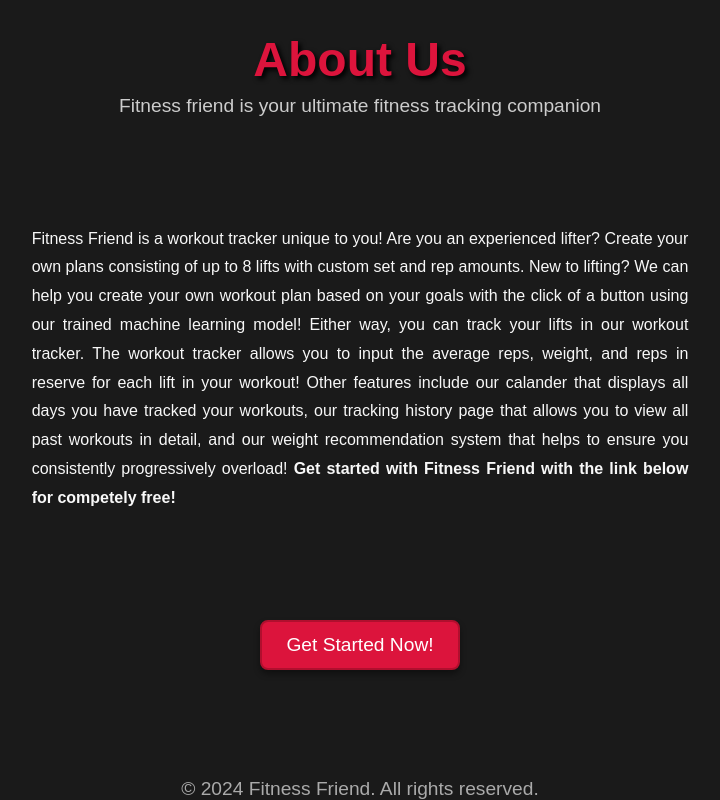
After one commit to Cxdyr/Fitness-Tracker, a Flask app: template frontend/templates/aboutus.html in a window 1280 px wide. The commit adds this page. Shown: the whole page, without its empty margins (280-1000 px from the left). Run offline with Flask 3, Linux system fonts and the light colour scheme; the template is opened without the code that fills it, so the values that code supplies are empty.

Commit message:
Front-end fixes including adding an aboutme.html, styling, errors in html

```diff
--- a/backend/app.py
+++ b/backend/app.py
@@ -3,8 +3,6 @@ from flask_bcrypt import Bcrypt
 from flask import Flask, jsonify, request
 import sys
 import os
-
-from numpy import extract
 from sqlalchemy import func
 sys.path.append(os.path.abspath(os.path.join(os.path.dirname(__file__), '..')))
 from config import Config
@@ -34,7 +32,7 @@ def populate_lifts():
         {"name": "Deadlift"},
         {"name": "Sumo Deadlift"},
         {"name": "Bench Press"},
-        {"name": "Shoulder Dumbell Press"},
+        {"name": "Shoulder Dumbbell Press"},
         {"name": "Shoulder Barbell Press"},
         {"name": "Shoulder Machine Press"},
         {"name": "Barbell Row"},
@@ -51,11 +49,12 @@ def populate_lifts():
         {"name": "Cable Curl"},
         {"name": "Overhead Tricep Press"},
         {"name": "Overhead Tricep Extensions"},
+        {"name": "Single Arm Tricep Extensions"},
         {"name": "Tricep Extension"},
         {"name": "Skull Crushers"},
         {"name": "Tricep Pushdowns"},
-        {"name": "Lat Pull downs"},
-        {"name": "Lat Pull overs"},
+        {"name": "Lat Pull Downs"},
+        {"name": "Lat Pull Overs"},
         {"name": "Lat Raises"},
         {"name": "Front Raises"},
         {"name": "Rear Delt Flies"},
@@ -63,6 +62,7 @@ def populate_lifts():
         {"name": "Cable Chest Press"},
         {"name": "Chest Flies (DB or Cable)"},
         {"name": "Lunges"},
+        {"name": "Weighted Dips"},
         {"name": "Plank"},
         {"name": "Leg Press"},
         {"name": "Leg Extensions"},
@@ -74,7 +74,6 @@ def populate_lifts():
         {"name": "Russian Twist"},
         {"name": "Upright Row"},
         {"name": "Standing Overhead Press"},
-        {"name": "Rear Delt Flies"},
         {"name": "Romanian Deadlift"},
         {"name": "Bulgarian Split Squats"},
     ]
--- a/frontend/app.py
+++ b/frontend/app.py
@@ -30,6 +30,10 @@ def index():
         cal=calendar_data["calendar"],
         calendar_month_name=get_month_name()
     )
+
+@app.route('/aboutus')
+def aboutus():
+    return render_template("aboutus.html")
 
 
 @app.route('/dashboard')
--- a/frontend/static/css/styles.css
+++ b/frontend/static/css/styles.css
@@ -327,3 +327,30 @@ footer {
     color: #aaa;
     font-size: 0.9rem;
 }
+
+.aboutus {
+    margin-left: 23%;
+    margin-right: 23%;
+    text-align: justify; /* Optional: Makes the text neatly aligned */
+    line-height: 1.8; /* Improves readability */
+    font-size: 1rem; /* Adjust the text size */
+    color: #f8f8f8; /* Matches your dark theme */
+}
+
+.plan-bubble {
+    background-color: #1a1a1a; /* Black background */
+    border-radius: 15px; /* Smooth, rounded edges */
+    margin-left: 25%;
+    margin-right: 25%;
+    padding: 20px; /* Space inside the bubble */
+    margin-bottom: 20px; /* Space between bubbles */
+    box-shadow: 0 4px 8px rgba(0, 0, 0, 0.3); /* Subtle shadow for depth */
+    color: #f8f8f8; /* Light text for contrast */
+    font-family: Arial, sans-serif; /* Clean font style */
+    transition: transform 0.2s ease; /* Add smooth hover effect */
+}
+
+.plan-bubble:hover {
+    transform: translateY(-5px); /* Slight lift on hover */
+    box-shadow: 0 6px 12px rgba(0, 0, 0, 0.5); /* Enhanced shadow on hover */
+}
--- /dev/null
+++ b/frontend/templates/aboutus.html
@@ -0,0 +1,34 @@
+<!DOCTYPE html>
+<html lang="en">
+<head>
+    <meta charset="UTF-8">
+    <meta name="viewport" content="width=device-width, initial-scale=1.0">
+    <title>About Us - Fitness Friend</title>
+    <link rel="stylesheet" href="{{ url_for('static', filename='css/styles.css') }}">
+</head>
+<body>
+    <header>
+        <h1>About Us</h1>
+        <p>Fitness friend is your ultimate fitness tracking companion</p>
+    </header>
+
+
+    <main>
+        <div class="aboutus">
+            Fitness Friend is a workout tracker unique to you! Are you an experienced lifter?
+            Create your own plans consisting of up to 8 lifts with custom set and rep amounts. New to lifting? We can help you create your own workout plan based on your goals with the click of a button using our trained machine learning model!
+            Either way, you can track your lifts in our workout tracker. The workout tracker allows you to input the average reps, weight, and reps in reserve for each lift in your workout!
+            Other features include our calander that displays all days you have tracked your workouts, our tracking history page that allows you to view all past workouts in detail, and our weight recommendation system that helps to ensure you consistently progressively overload!
+            <strong>Get started with Fitness Friend with the link below for competely free!</strong>
+        </div>
+    </main>
+
+    <div class="buttons">
+        <a href="{{ url_for('register') }}" class="btn">Get Started Now!</a>
+    </div>
+
+    <footer>
+        <p>&copy; 2024 Fitness Friend. All rights reserved.</p>
+    </footer>
+</body>
+</html>
--- a/frontend/templates/index.html
+++ b/frontend/templates/index.html
@@ -44,10 +44,11 @@
 
     <main>
         <div class="form-container">
-            <p>Ready to get started? Log in or create an account to begin making your own workout plan and tracking your journey!</p>
+            <p>Ready to get started? Log in or create an account to begin making your own workout plan and tracking your journey!</p> <br>
             <div class="buttons">
                 <a href="{{ url_for('login') }}" class="btn">Login</a>
                 <a href="{{ url_for('register') }}" class="btn">Register</a>
+                <a href="{{ url_for('aboutus')}}" class="btn">About Us</a>
             </div>
         </div>
     </main>
--- a/frontend/templates/plan.html
+++ b/frontend/templates/plan.html
@@ -9,8 +9,10 @@
 <body>
     <header>
         <nav>
-           <h1> Create Workout </h1>
+           <h1> Create Workout </h1> <br>
         </nav>
+        <p>Happy with your existing plans?</p><br>
+        <a href="{{url_for('my_plans')}}">Plans</a>
     </header>
 
     <main>
```
Also changed, not shown: common/tracked_dates.py (added, +10 -0 lines), frontend/templates/dashboard.html (+7 -4 lines), frontend/templates/login.html (+0 -13 lines), frontend/templates/my_plans.html (+10 -11 lines), frontend/templates/register.html (+8 -11 lines), frontend/templates/tracker.html (+3 -17 lines), frontend/templates/tracking_history.html (+14 -17 lines), backend/instance/fitness_app.db.
